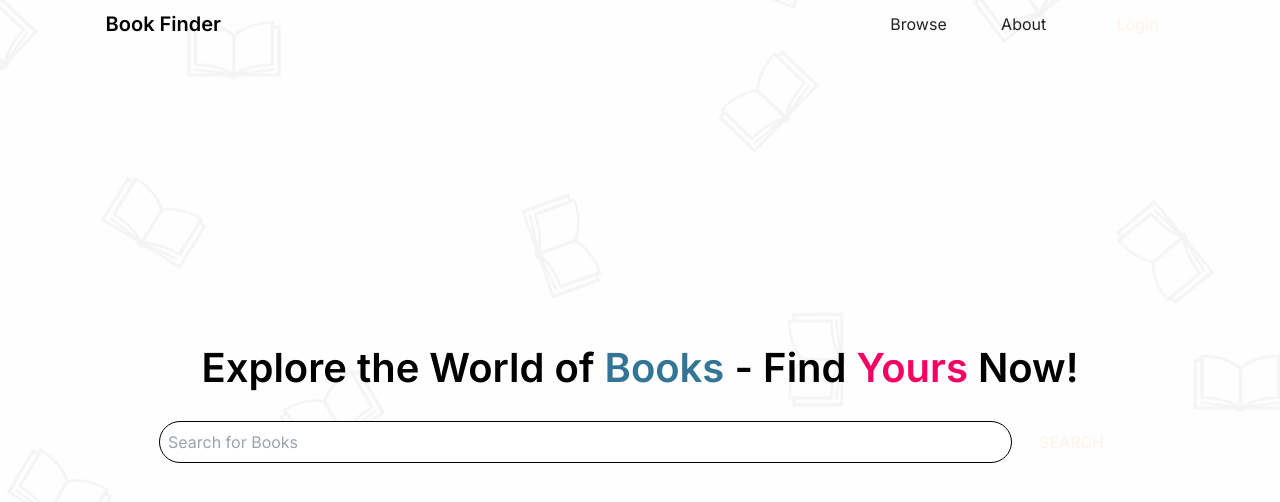
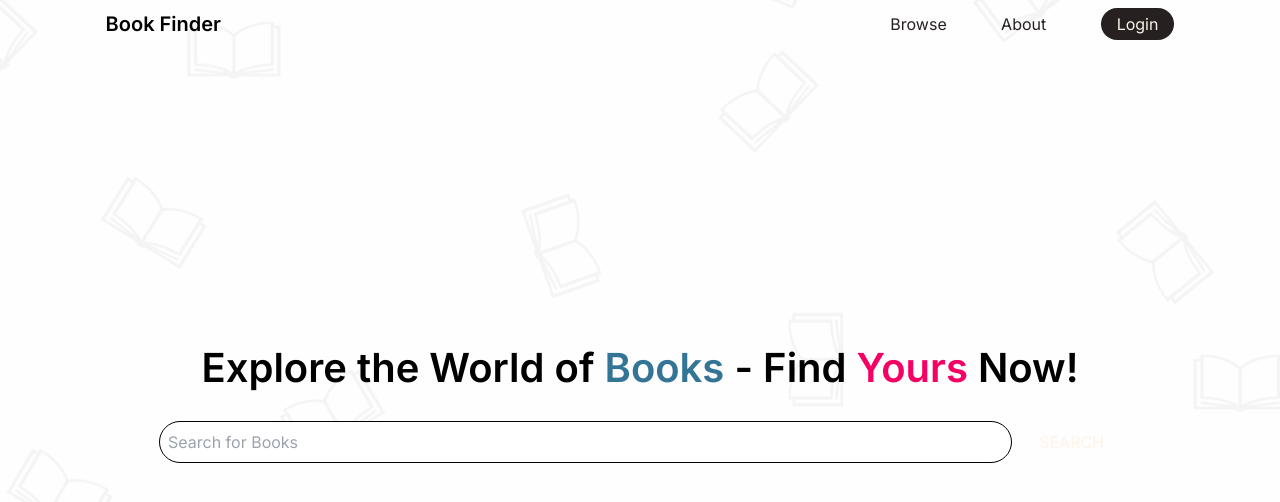
Before and after one commit to karanvirsb/book_finder, a Next.js app: page / in a window 1280 px wide. Shown: the top 502 px of the page. Built offline with nearby package versions, Linux system fonts and the light colour scheme; what urql would draw is missing.

Commit message:
replaced secondary background

```diff
--- a/src/shared/ui/Navbar.tsx
+++ b/src/shared/ui/Navbar.tsx
@@ -34,7 +34,7 @@ export default function Navbar({ classname }: NavbarProps): JSX.Element {
 				{/* TODO create login */}
 				<Link
 					href="login"
-					className="bg-secondary hover:text-secondary hover:outline-secondary rounded-full border-none py-1 px-4 text-primary-500 hover:bg-transparent hover:font-bold hover:outline"
+					className="hover:text-secondary hover:outline-secondary rounded-full border-none bg-secondary-500 py-1 px-4 text-primary-500 hover:bg-transparent hover:font-bold hover:outline"
 				>
 					Login
 				</Link>
```
